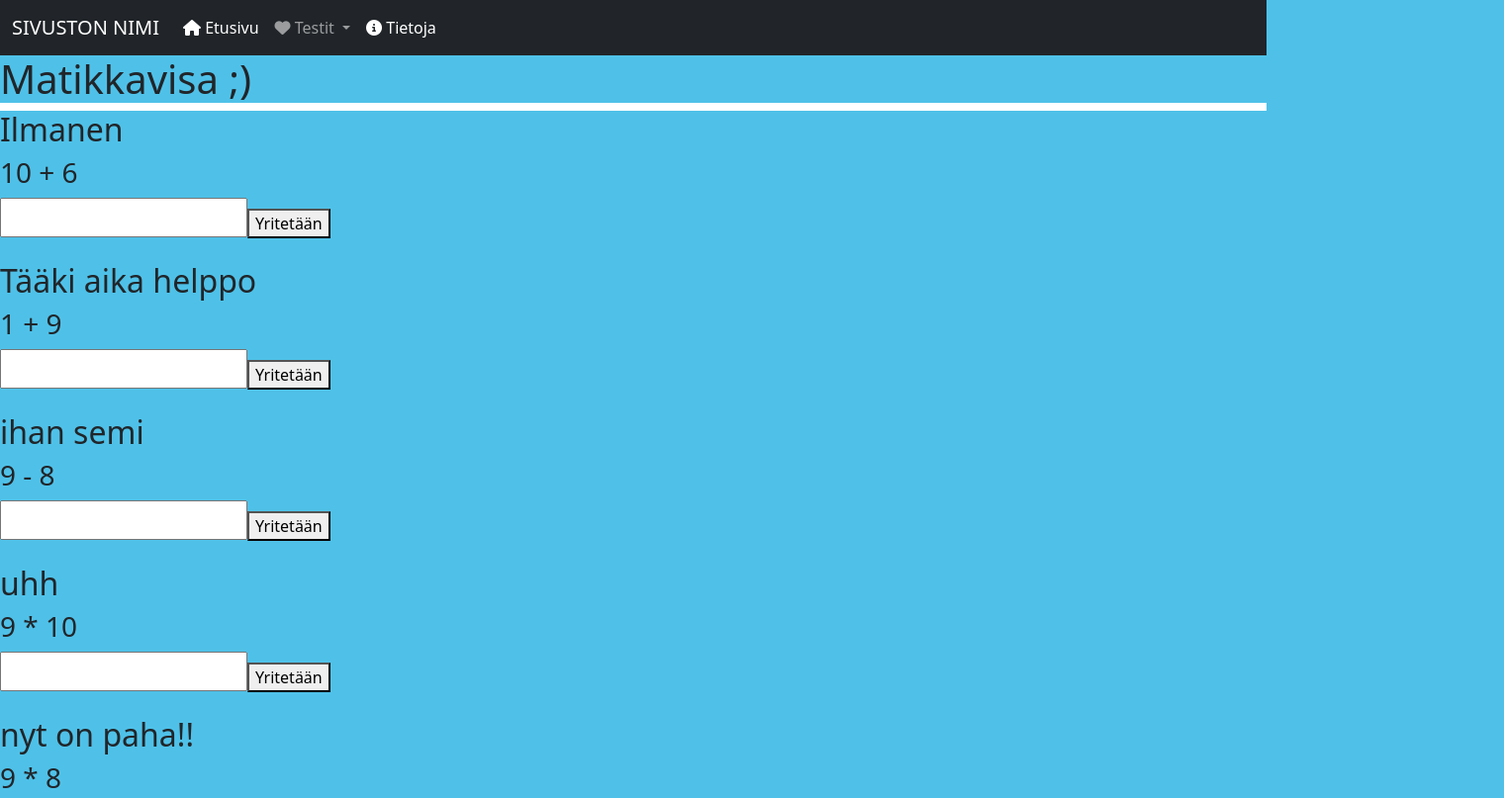
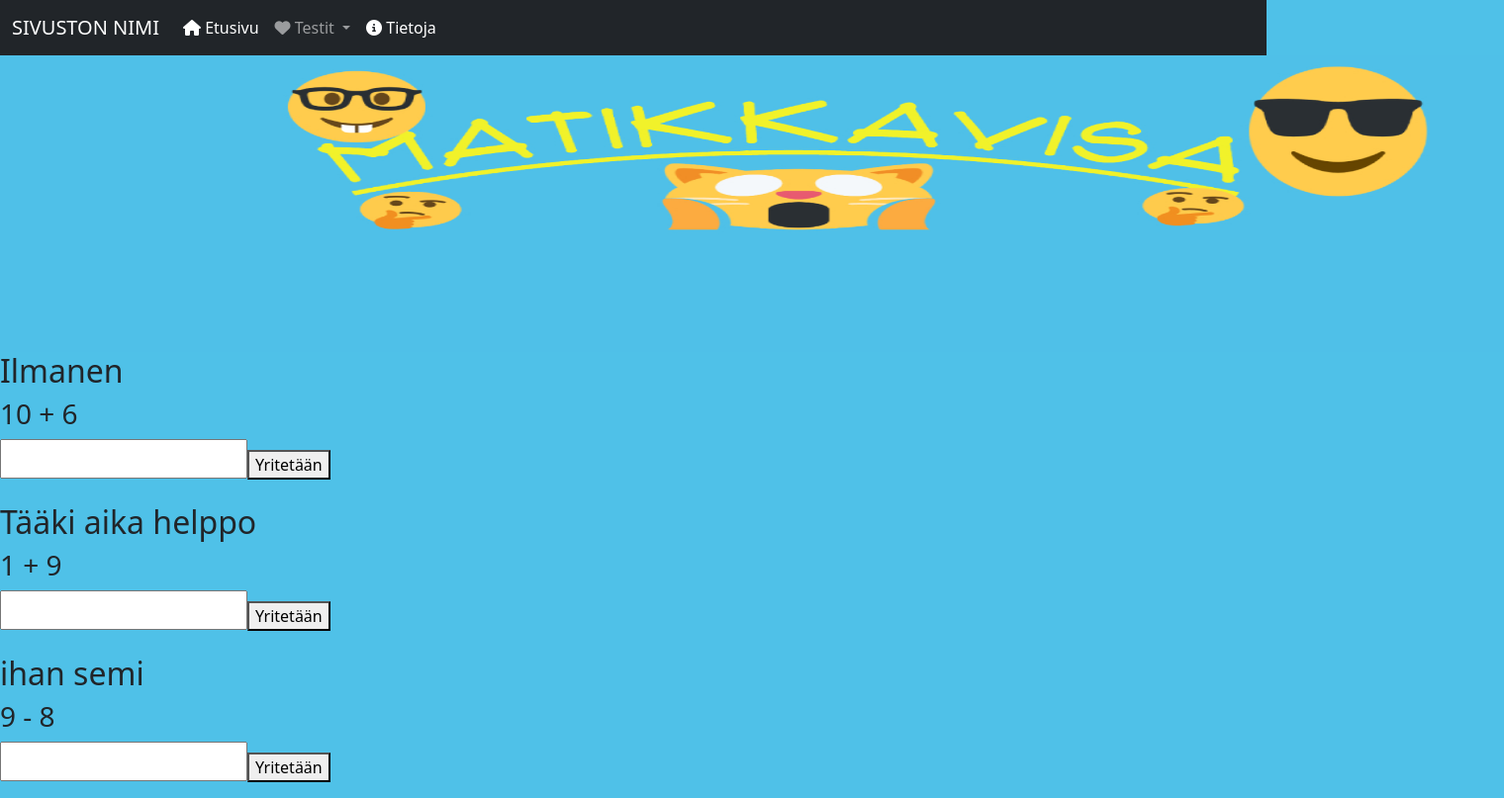
Before and after one commit to KasperiVaarala/Projektity-, a plain HTML site: page Matikka.html in a window 1280 px wide. Shown: the top 807 px of the page at 99% size, 1520 px wide, since content can reach past the window. Drawn offline with nearby package versions, Linux system fonts and the light colour scheme.

Commit message:
matikkalogo

```diff
--- a/Matikka.html
+++ b/Matikka.html
@@ -43,7 +43,7 @@
         </div>
       </div>
     </nav>
-    <h1>Matikkavisa ;)</h1>
+    <img src="matikka (2).jpg" alt="matikka" width="1520px" height="300px">
     <div class="tausta">
         <!-- luodaan kysymykset ja vastauskentät -->
     <h2>Ilmanen</h2>
--- a/matikka.css
+++ b/matikka.css
@@ -1,6 +1,8 @@
+h1 {
+    text-align: center;
+}
 
-
-html, body, h2, H1, .tausta {
+html, body, h2, h1, .tausta {
     background-color: #4FC1E8;
     margin:0;
     padding:0;
```
Also changed, not shown: matikka (2).jpg (added).
